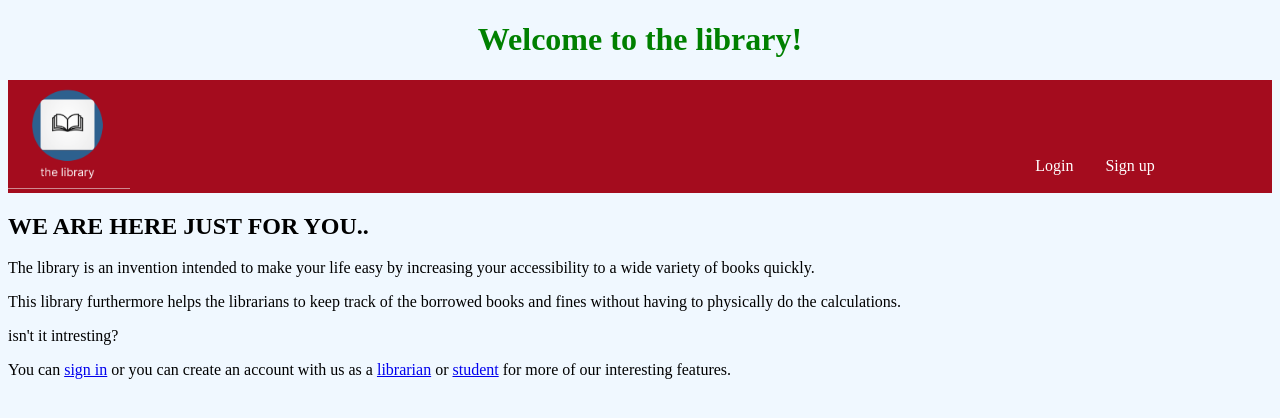
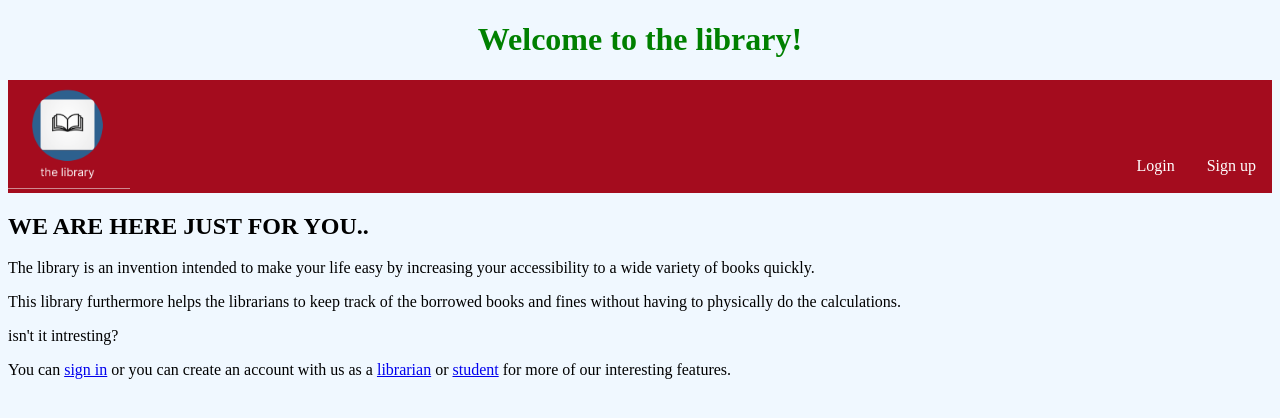
Before and after one commit to IsaacAraali/Library-Sysytem, a Django app: page / in a window 1280 px wide. Shown: the top 418 px of the page. Run offline with Django 3.2, Linux system fonts and the light colour scheme.

Commit message:
Update index.html

```diff
--- a/base/templates/base/index.html
+++ b/base/templates/base/index.html
@@ -35,8 +35,8 @@
         width: 80%;
       }
       .navbar {
+        float: right;
         margin-top: 5%;
-        margin-left: 80%;
       }
     </style>
   </head>
```
